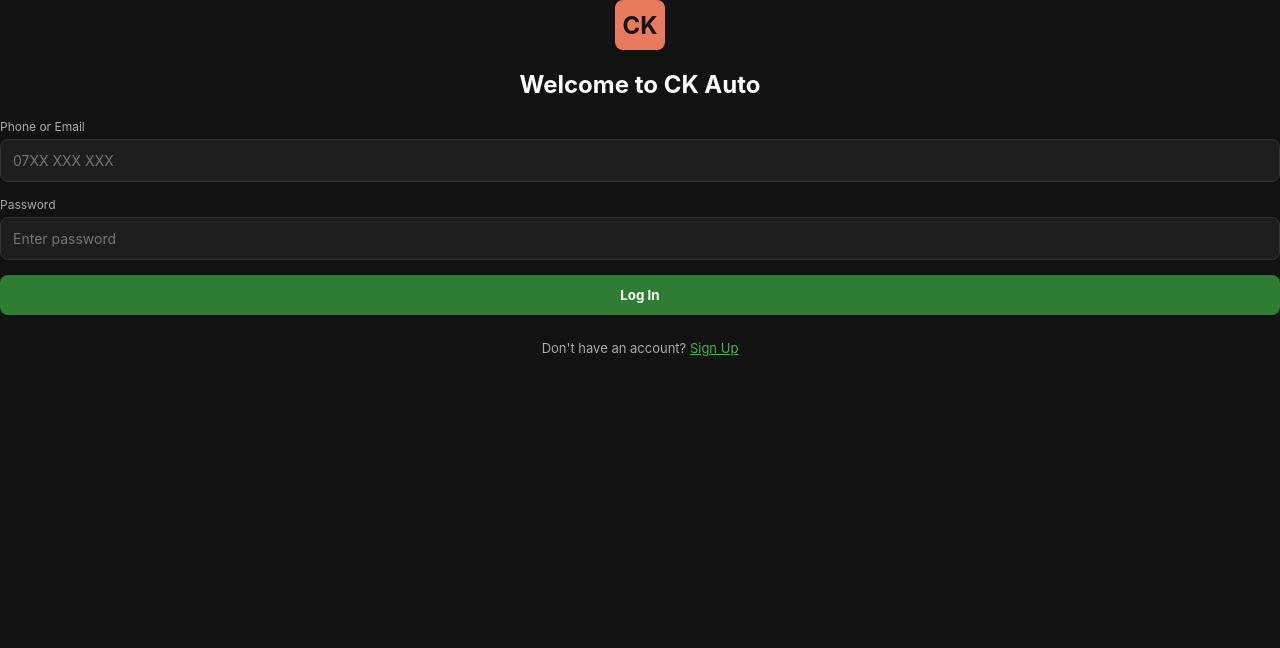
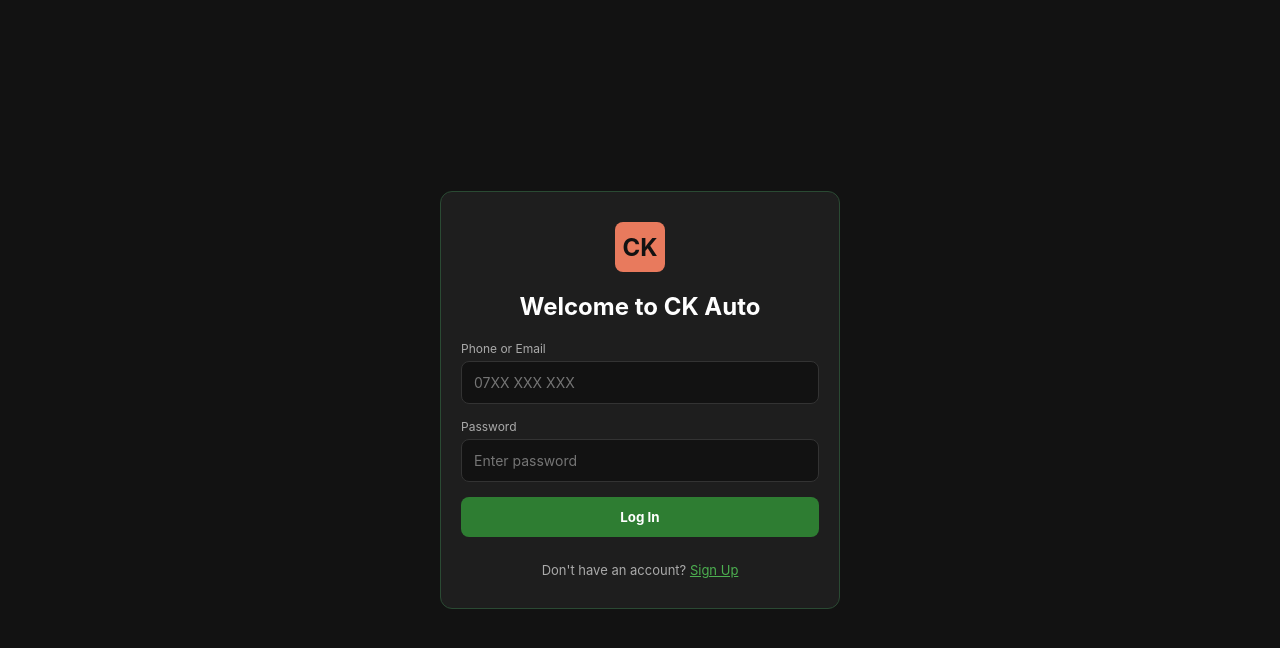
Before and after one commit to kimutaic822-debug/Ck_Auto, a website: page www/index.html in a window 1280 px wide. Drawn offline with Linux system fonts and the light colour scheme.

Commit message:
Update styles.css

```diff
--- a/www/styles.css
+++ b/www/styles.css
@@ -10,6 +10,27 @@ body {
     color: #ffffff;
     padding-bottom: 70px;
     overflow-x: hidden;
+}
+
+/* Authentication Screen */
+.auth-container {
+    display: flex;
+    justify-content: center;
+    align-items: center;
+    min-height: 100vh;
+    background-color: #121212;
+    padding: 20px;
+}
+.auth-card {
+    background: #1e1e1e;
+    padding: 30px 20px;
+    border-radius: 12px;
+    width: 100%;
+    max-width: 400px;
+    border: 1px solid #2a4a33;
+}
+.auth-card .input-group input {
+    background: #121212;
 }
 
 /* Header */
```
